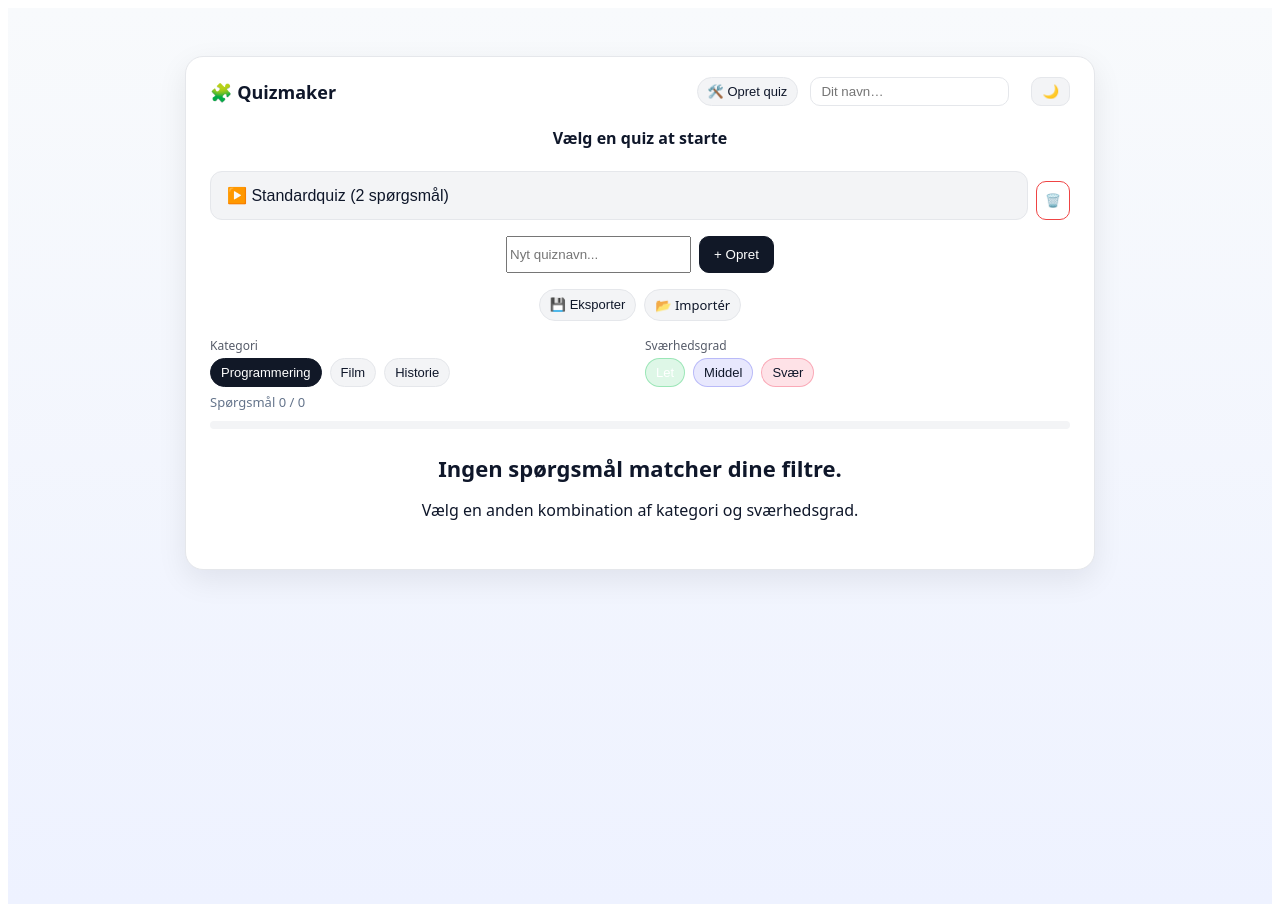
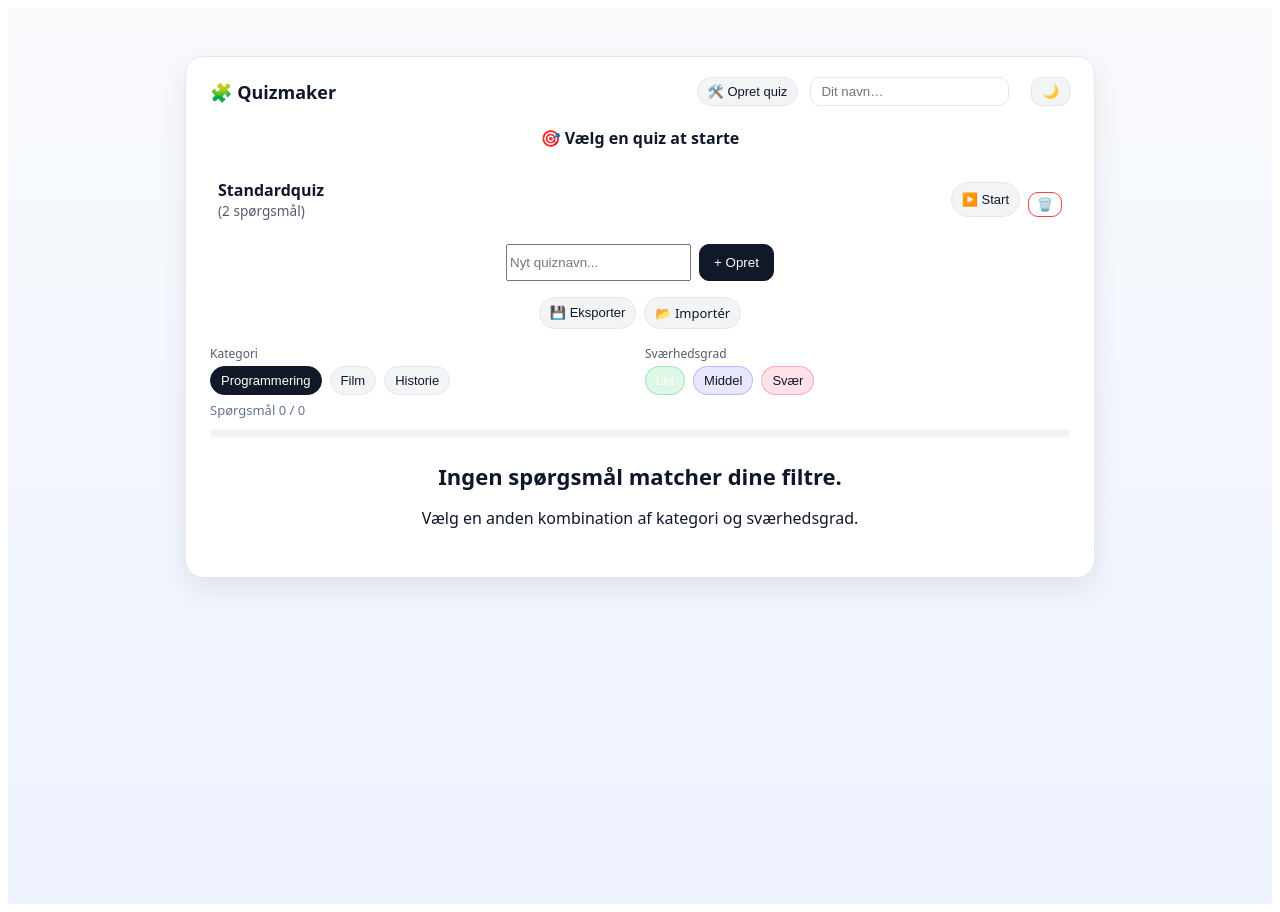
Before and after one commit to Amein10/quizmaker, an Angular app: page / in a window 1280 px wide. Built offline with nearby package versions, Linux system fonts and the light colour scheme.

Commit message:
Jeg har fået implementeret Klar “Start”-knap for hver quiz. En Besked hvis quiz er tom. Og en bekræftelse ved sletning.

```diff
--- a/src/app/quiz/quiz.css
+++ b/src/app/quiz/quiz.css
@@ -159,3 +159,34 @@ button.small {
   padding: 0.25rem 0.5rem;
   font-size: 0.8rem;
 }
+
+.quiz-item {
+  display: flex;
+  justify-content: space-between;
+  align-items: center;
+  padding: .5rem;
+  background: var(--card-bg);
+  border-radius: .5rem;
+  margin: .25rem 0;
+}
+
+.quiz-info {
+  display: flex;
+  flex-direction: column;
+  text-align: left;
+}
+
+.quiz-actions {
+  display: flex;
+  gap: .5rem;
+}
+
+.quiz-item .count {
+  font-size: .85rem;
+  opacity: .7;
+}
+
+.quiz-item button.chip[disabled] {
+  opacity: 0.5;
+  cursor: not-allowed;
+}
--- a/src/app/quiz/quiz.html
+++ b/src/app/quiz/quiz.html
@@ -43,13 +43,22 @@
       </div>
     </section>
 
-    <section class="quiz-list" *ngIf="!total && !showBuilder">
-  <h4>Vælg en quiz at starte</h4>
+<section class="quiz-list" *ngIf="!total && !showBuilder">
+  <h4>🎯 Vælg en quiz at starte</h4>
 
   <div class="list">
     <div *ngFor="let qz of quizzes" class="quiz-item">
-      <button class="opt" (click)="selectQuiz(qz)">▶️ {{ qz.name }} ({{ qz.questions.length }} spørgsmål)</button>
-      <button class="danger small" (click)="deleteQuiz(qz)">🗑️</button>
+      <div class="quiz-info">
+        <strong>{{ qz.name }}</strong>
+        <span class="count">({{ qz.questions.length }} spørgsmål)</span>
+      </div>
+
+      <div class="quiz-actions">
+        <button class="chip" [disabled]="!qz.questions.length" (click)="selectQuiz(qz)">
+          ▶️ Start
+        </button>
+        <button class="danger small" (click)="deleteQuiz(qz)">🗑️</button>
+      </div>
     </div>
   </div>
 
@@ -66,7 +75,6 @@
     </label>
   </div>
 </section>
-
 
     <div class="filters">
       <div class="group">
--- a/src/app/quiz/quiz.ts
+++ b/src/app/quiz/quiz.ts
@@ -47,9 +47,14 @@ saveQuizzes() {
 }
 
 selectQuiz(qz: { name: string; questions: Question[] }) {
+  if (!qz.questions.length) {
+    alert(`Quizzen "${qz.name}" har ingen spørgsmål endnu.`);
+    return;
+  }
+
   this.selectedQuiz = qz;
   this.masterQuestions = qz.questions;
-  this.applyFilters(); // genbrug eksisterende filtrering
+  this.applyFilters();
 }
 
 createQuiz() {
@@ -65,14 +70,17 @@ createQuiz() {
 }
 
 deleteQuiz(qz: { name: string }) {
-  if (!confirm(`Slet quiz "${qz.name}"?`)) return;
+  if (!confirm(`Er du sikker på, at du vil slette quizzen "${qz.name}"?`)) return;
+
   this.quizzes = this.quizzes.filter(q => q.name !== qz.name);
   this.saveQuizzes();
+
   if (this.selectedQuiz?.name === qz.name) {
     this.selectedQuiz = null;
     this.questions = [];
   }
 }
+
 
 exportQuizzes() {
   const blob = new Blob([JSON.stringify(this.quizzes, null, 2)], { type: 'application/json' });
```
